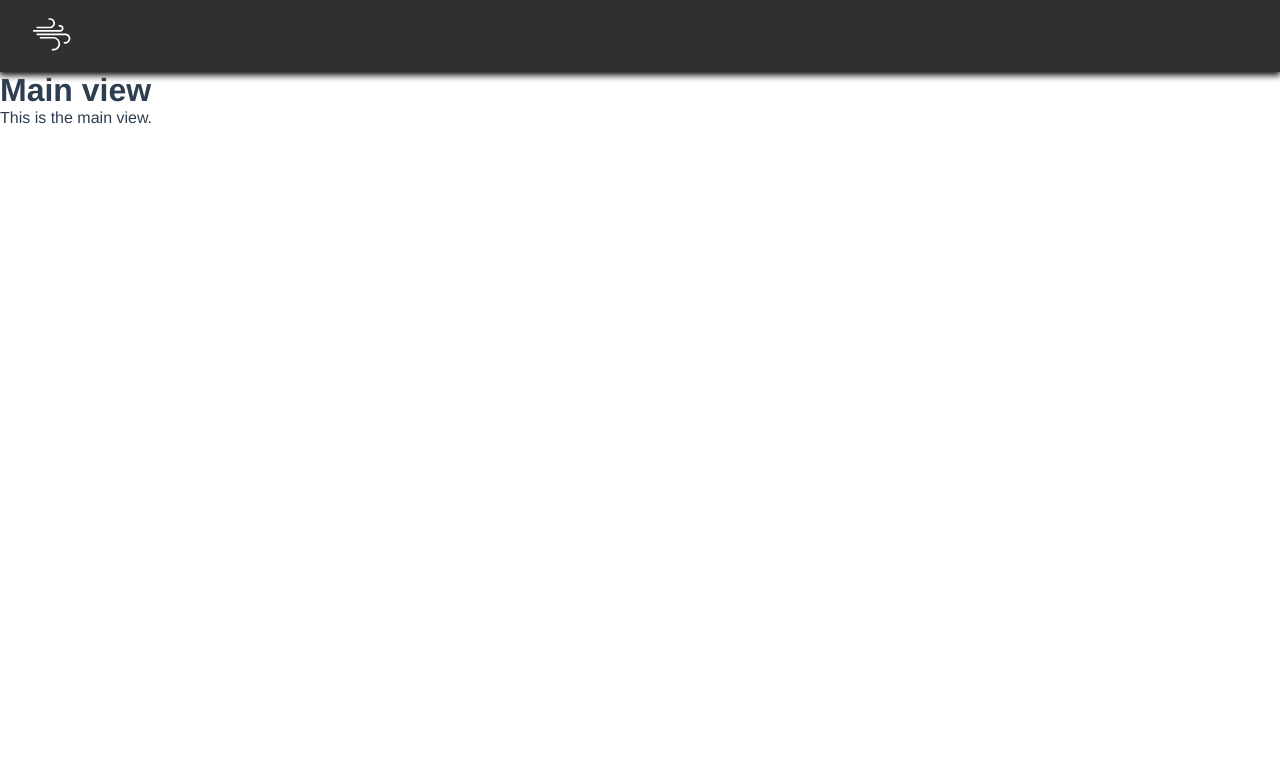
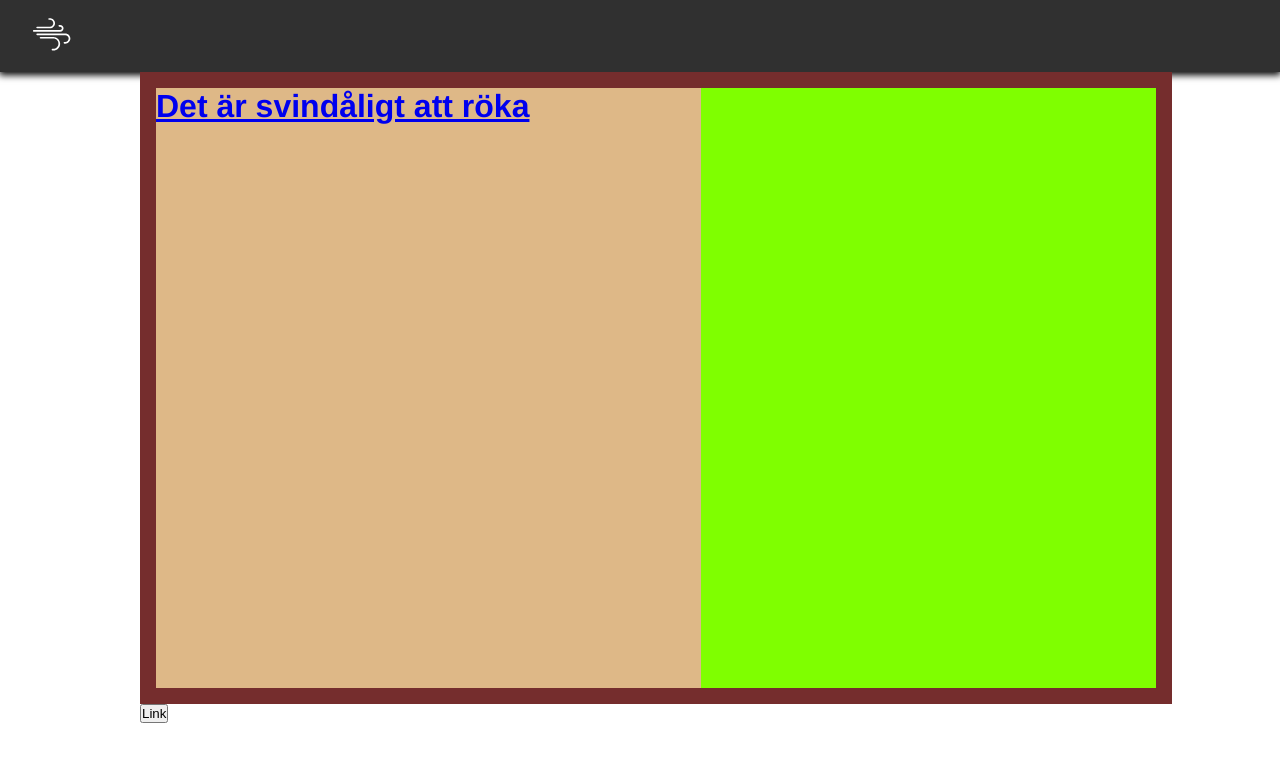
Before and after one commit to rubenmadsen/smokin, a Vue app in the folder Frontend/: page / in a window 1280 px wide. Shown: the top 762 px of the page. Built offline with nearby package versions, Linux system fonts and the light colour scheme.

Commit message:
Created some containers and functionality on the three views

```diff
--- a/Frontend/src/App.vue
+++ b/Frontend/src/App.vue
@@ -13,7 +13,9 @@
       </a></li>
     </ul>
   </nav>
-  <router-view></router-view>
+  <div class="mainContainer">
+      <router-view></router-view>
+  </div>
 </template>
 
 
@@ -88,4 +90,10 @@ li a:hover svg path {
 .home{
   padding: 1rem;
 }
+.mainContainer{
+  width: 1000px;
+  margin: auto;
+  height: 600px;
+  background-color: #752d2d;
+}
 </style>
--- a/Frontend/src/views/InfoView.vue
+++ b/Frontend/src/views/InfoView.vue
@@ -1,6 +1,6 @@
 <template>
     <div>
-      <h1>Main view</h1>
+      <h1>Info view</h1>
       <p>This is the info view.</p>
     </div>
   </template>
--- a/Frontend/src/views/MainView.vue
+++ b/Frontend/src/views/MainView.vue
@@ -1,16 +1,43 @@
 <template>
-    <div>
-      <h1>Main view</h1>
-      <p>This is the main view.</p>
+    <div class="mainContainer">
+        <div id="child1">
+            <router-link to="/info">
+                <h1>Det är svindåligt att röka</h1>
+            </router-link>
+        </div>
+        <div id="child2">
+
+        </div>
     </div>
+    <div id="goBtn">
+        <router-link to="/tracker">
+            <button>Link</button>
+        </router-link>
+    </div>
+
   </template>
 
   <script>
+
   export default {
     name: 'MainView'
   }
   </script>
 
   <style scoped>
-
+    .mainContainer{
+        padding: 1rem;
+        display: flex;
+    }
+    #child1{
+        background-color: burlywood;
+        flex: 1.2;
+    }
+    #child2{
+        flex: 1;
+        background-color: chartreuse;
+    }
+    #goBtn{
+        display: inline;
+    }
   </style>
--- a/Frontend/src/views/TrackerView.vue
+++ b/Frontend/src/views/TrackerView.vue
@@ -1,7 +1,14 @@
 <template>
+    <div class="sumContainer">
+      <div class="child">
+        <p>money</p>
+      </div>
+      <div class="child">
+        <p>time</p>
+      </div>
+    </div>
     <div>
-      <h1>Main view</h1>
-      <p>This is the tracker view.</p>
+        <h2>Graph</h2>
     </div>
   </template>
 
@@ -12,5 +19,17 @@
   </script>
 
   <style scoped>
-
+    .sumContainer{
+        display: flex;
+        flex-direction: row;
+        justify-content: center;
+    }
+    .child{
+        width: 150px;
+        height: 150px;
+        background-color: blueviolet;
+    }
+    .sumContainer last-child{
+        background-color: aqua;
+    }
   </style>
```
